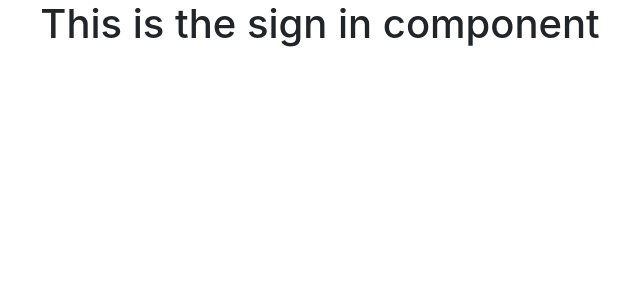
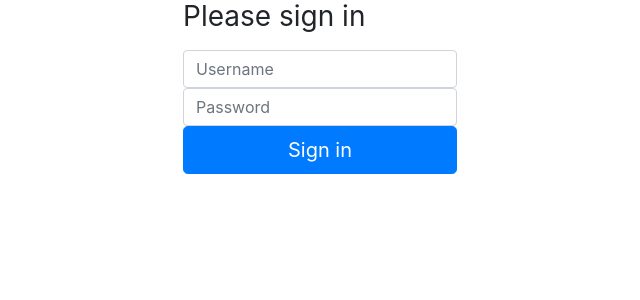
Before and after one commit to 1808-java-blake/project-1-avicuna, a React (Create React App) app in the folder ers-app/: page / in a window 1280 px wide. Shown: the top 300 px of the page, without its empty margins (320-960 px from the left). Built offline with nearby package versions, Linux system fonts and the light colour scheme; the HTML template or start-up script is replaced by a standard one.

Commit message:
- Finished user sign-in functionality

```diff
--- a/ers-app/src/App.tsx
+++ b/ers-app/src/App.tsx
@@ -3,9 +3,10 @@ import './App.css';
 import './include/bootstrap';
 
 import { BrowserRouter, Route, Switch } from 'react-router-dom';
-import {SignInComponent} from './components/sign-in/sign-in.component';
+import SignInComponent from './components/sign-in/sign-in.component';
 import { Provider } from 'react-redux';
 import { store } from './Store';
+import {HomeComponent} from "./components/home/home.component";
 
 class App extends React.Component {
   public render() {
@@ -15,6 +16,7 @@ class App extends React.Component {
                 <div>
                     <div id="main-content-container">
                         <Switch>
+                            <Route path="/home" component={HomeComponent} />
                             <Route component={SignInComponent} />
                         </Switch>
                     </div>
--- /dev/null
+++ b/ers-app/src/components/home/home.component.tsx
@@ -0,0 +1,12 @@
+import * as React from 'react';
+
+export class HomeComponent extends React.Component {
+
+  public render() {
+    return (
+      <div>
+        home component
+      </div>
+    );
+  }
+}
--- a/ers-app/src/components/sign-in/sign-in.component.tsx
+++ b/ers-app/src/components/sign-in/sign-in.component.tsx
@@ -1,56 +1,98 @@
 import * as React from 'react';
-// import { RouteComponentProps } from 'react-router';
-// import { connect } from 'react-redux';
+import { RouteComponentProps } from 'react-router';
+import { connect } from 'react-redux';
+import * as signInActions from '../../actions/sign-in/sign-in.actions';
+import {ISignInState, IState} from "../../reducers";
+
+interface IProps extends RouteComponentProps<{}>, ISignInState {
+    updateError: (message: string) => any
+    updatePassword: (password: string) => any,
+    updateUsername: (username: string) => any,
+    submit: (credentials: any) => any
+}
 
 
-export class SignInComponent extends React.Component<any, any> {
-    //
-    // constructor(props: any) {
-    //     super(props);
-    // }
-    //
-    //
-    // public submit = (e: React.FormEvent<HTMLFormElement>) => {
-    //     e.preventDefault();
-    //     fetch('http://localhost:3000/users/login', {
-    //         body: JSON.stringify(this.props.credentials),
-    //         credentials: 'include',
-    //         headers: {
-    //             'Content-Type': 'application/json',
-    //         },
-    //         method: 'POST',
-    //     })
-    //         .then(resp => {
-    //             console.log(resp.status)
-    //             if (resp.status === 401) {
-    //                 this.props.updateError('Invalid Credentials');
-    //             } else if (resp.status === 200) {
-    //                 return resp.json();
-    //             } else {
-    //                 this.props.updateError('Failed to Login at this time');
-    //             }
-    //             throw new Error('Failed to login');
-    //         })
-    //         .then(resp => {
-    //             localStorage.setItem('user', JSON.stringify(resp));
-    //             this.props.history.push('/home');
-    //         })
-    //         .catch(err => {
-    //             console.log(err);
-    //         });
-    // }
-    // public passwordChange = (e: any) => {
-    //     this.props.updatePassword(e.target.value);
-    // }
-    //
-    // public usernameChange = (e: any) => {
-    //     this.props.updateUsername(e.target.value);
-    // }
+class SignInComponent extends React.Component<IProps, any> {
+
+    constructor(props: any) {
+        super(props);
+    }
+
+    public submit = (e: React.FormEvent<HTMLFormElement>) => {
+        e.preventDefault();
+        fetch('http://localhost:9001/users/login', {
+            body: JSON.stringify(this.props.credentials),
+            credentials: 'include',
+            headers: {
+                'Content-Type': 'application/json',
+            },
+            method: 'POST',
+        })
+            .then(resp => {
+                console.log(resp.status);
+                if (resp.status === 401) {
+                    this.props.updateError('Invalid Credentials');
+                } else if (resp.status === 200) {
+                    return resp.json();
+                } else {
+                    this.props.updateError('Failed to Login at this time');
+                }
+                throw new Error('Failed to login');
+            })
+            .then(resp => {
+                localStorage.setItem('user', JSON.stringify(resp));
+                this.props.history.push('/home');
+            })
+            .catch(err => {
+                console.log(err);
+            });
+    }
+    public passwordChange = (e: any) => {
+        this.props.updatePassword(e.target.value);
+    }
+
+    public usernameChange = (e: any) => {
+        this.props.updateUsername(e.target.value);
+    }
 
 
     public render() {
+        const { errorMessage, credentials } = this.props;
+
         return (
-            <h1>This is the sign in component</h1>
+            <form className="form-signin" onSubmit={this.submit}>
+                <h1 className="h3 mb-3 font-weight-normal">Please sign in</h1>
+                <label htmlFor="inputUsername" className="sr-only">Username</label>
+                <input
+                    onChange={this.usernameChange}
+                    value={credentials.username}
+                    type="text"
+                    id="inputUsername"
+                    className="form-control"
+                    placeholder="Username"
+                    required />
+                <label htmlFor="inputPassword" className="sr-only">Password</label>
+                <input
+                    onChange={this.passwordChange}
+                    value={credentials.password}
+                    type="password"
+                    id="inputPassword"
+                    className="form-control"
+                    placeholder="Password"
+                    required />
+
+                <button className="btn btn-lg btn-primary btn-block" type="submit">Sign in</button>
+                {errorMessage && <p id="error-message">{errorMessage}</p>}
+            </form>
         );
     }
 }
+
+const mapStateToProps = (state: IState) => (state.signIn);
+const mapDispatchToProps = {
+    updateError: signInActions.updateError,
+    updatePassword: signInActions.updatePassword,
+    updateUsername: signInActions.updateUsername,
+}
+
+export default connect(mapStateToProps, mapDispatchToProps)(SignInComponent);
```
